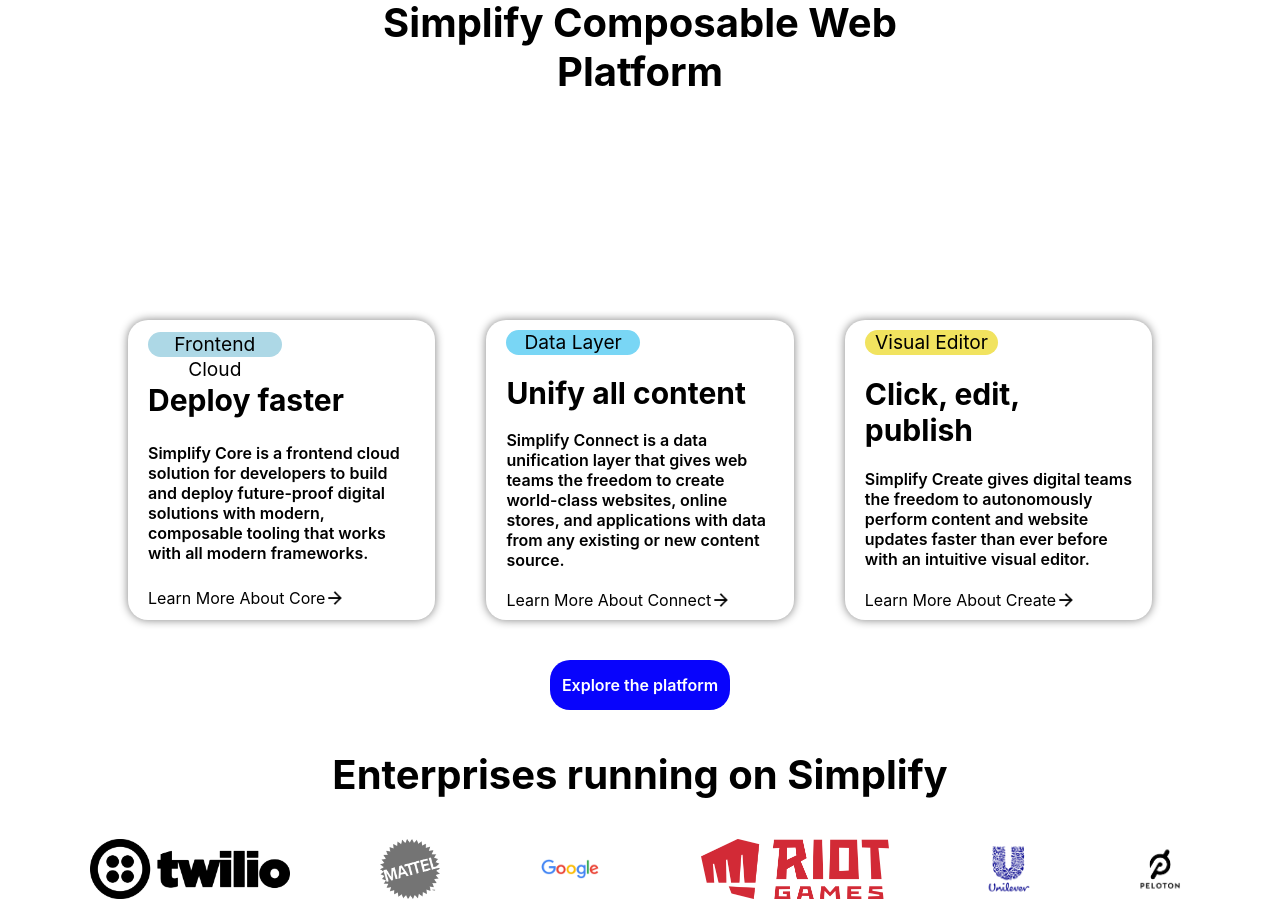
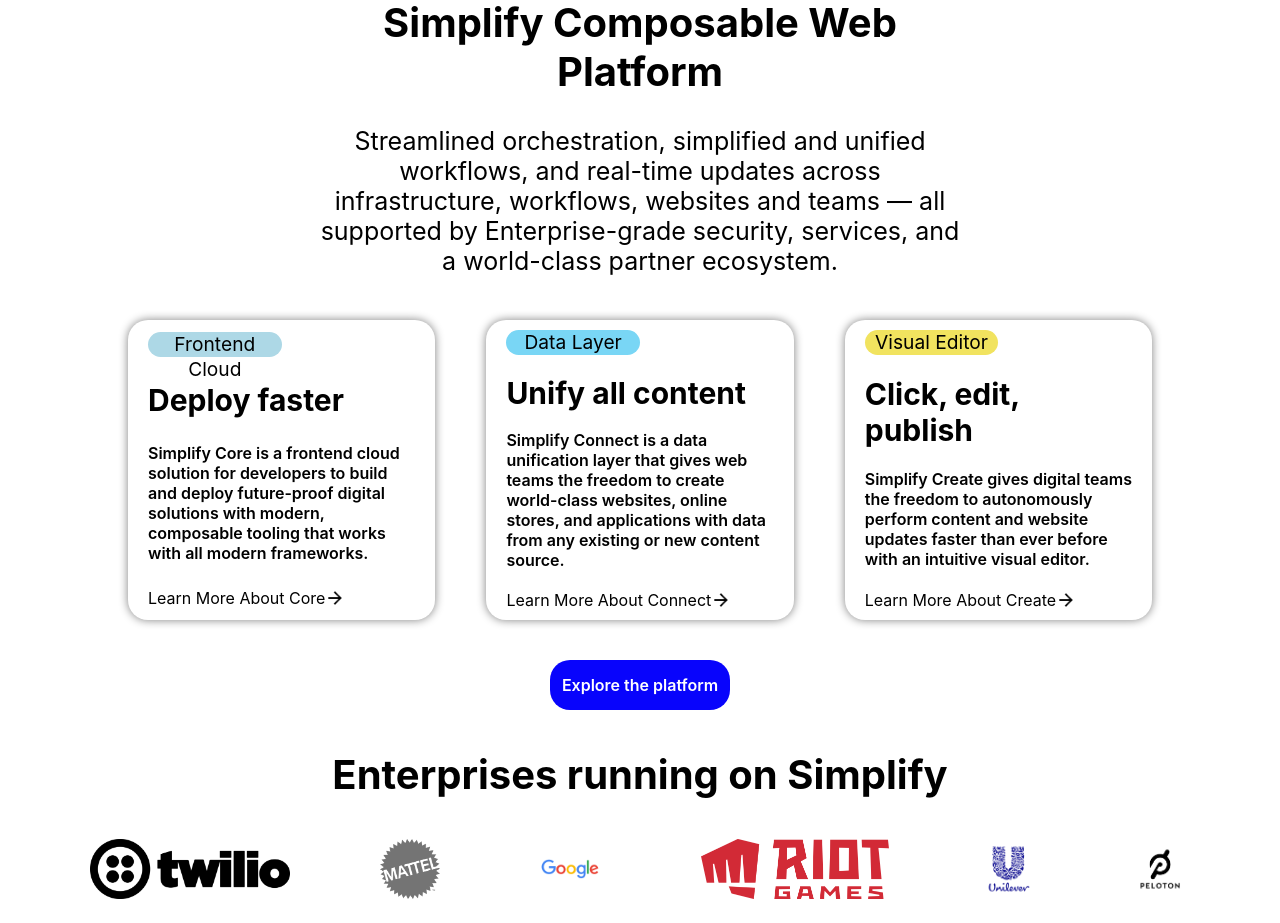
Before and after one commit to PramodPatil03/simplify-react, a React (Create React App) app: page /#/ in a window 1280 px wide. Shown: the part 1040-1963 px from the top of the page. Built offline with nearby package versions, Linux system fonts and the light colour scheme.

Commit message:
update: navbar

```diff
--- a/src/components/Home/Home.css
+++ b/src/components/Home/Home.css
@@ -22,6 +22,9 @@
 }
 .font-black + p{
     font-size: 20px;
+}
+#font-black{
+    color: black;
 }
 
 /* Gives style for the landing view */
--- a/src/components/Home/Home.js
+++ b/src/components/Home/Home.js
@@ -50,7 +50,7 @@
                     </div>
                     <div className="infoHolder">
                         <h1 className='font-black'>Simplify Composable Web Platform</h1>
-                        <p>Streamlined orchestration, simplified and unified workflows, and real-time updates across infrastructure, workflows, websites and teams — all supported by Enterprise-grade security, services, and a world-class partner ecosystem. </p>
+                        <p id='font-black'>Streamlined orchestration, simplified and unified workflows, and real-time updates across infrastructure, workflows, websites and teams — all supported by Enterprise-grade security, services, and a world-class partner ecosystem. </p>
                     </div>
                 </div>
 
```
